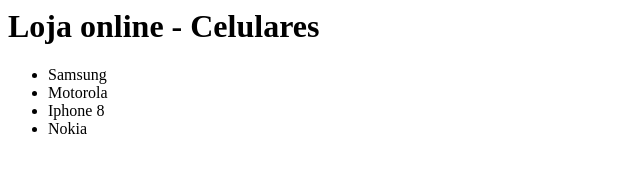
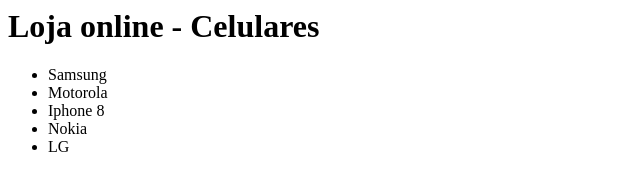
Before and after one commit to ederpbrito/curso-git, a plain HTML site: page index.html in a window 1280 px wide. Shown: the full height of the page, 0-640 px from the left. Drawn offline with Linux system fonts and the light colour scheme.

Commit message:
Adição da folha estilo e adição do celular LG

```diff
--- a/index.html
+++ b/index.html
@@ -8,6 +8,7 @@
 			<li>Motorola</li>
 			<li>Iphone 8</li>
 			<li>Nokia</li>
+			<li>LG</li>
 		</ul>
 	</body>
 </html>
```
Also changed, not shown: style.css (added).
